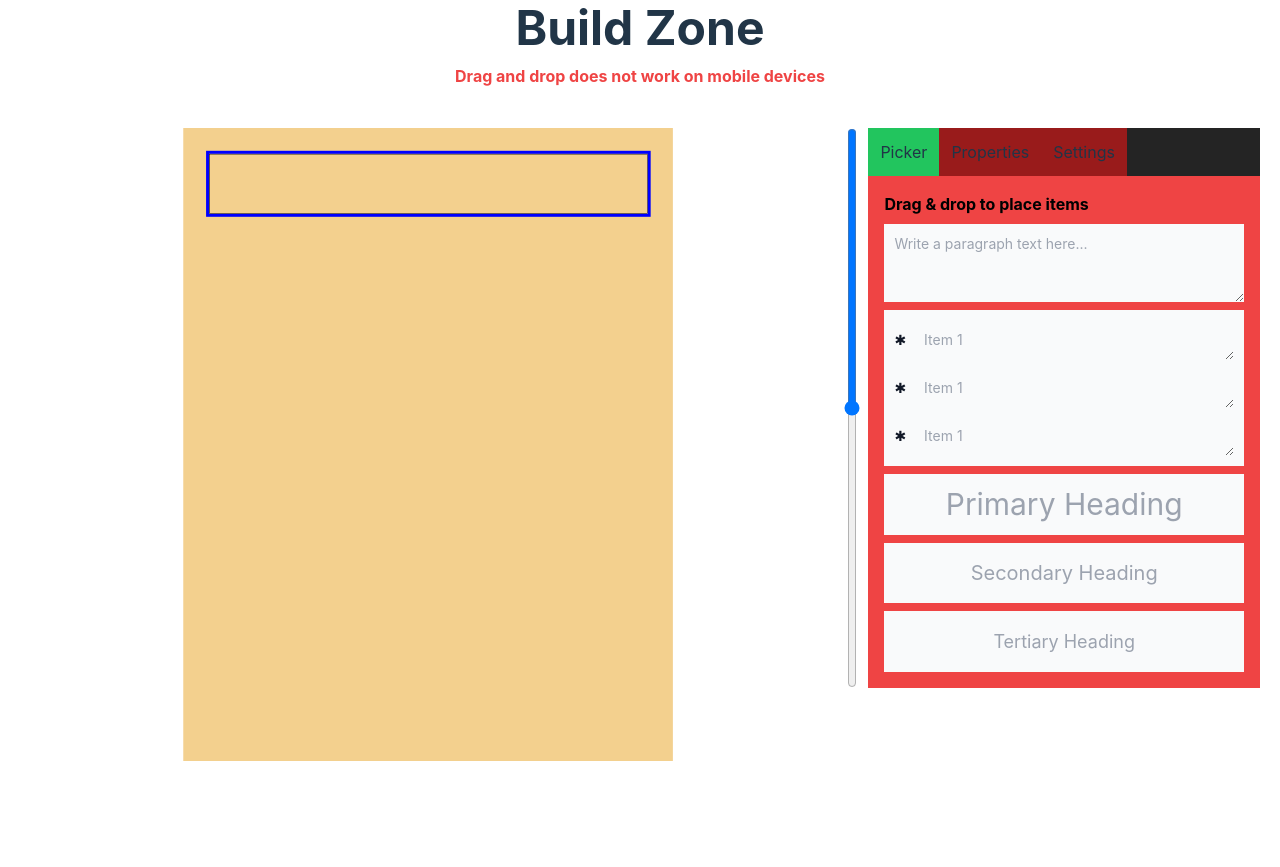
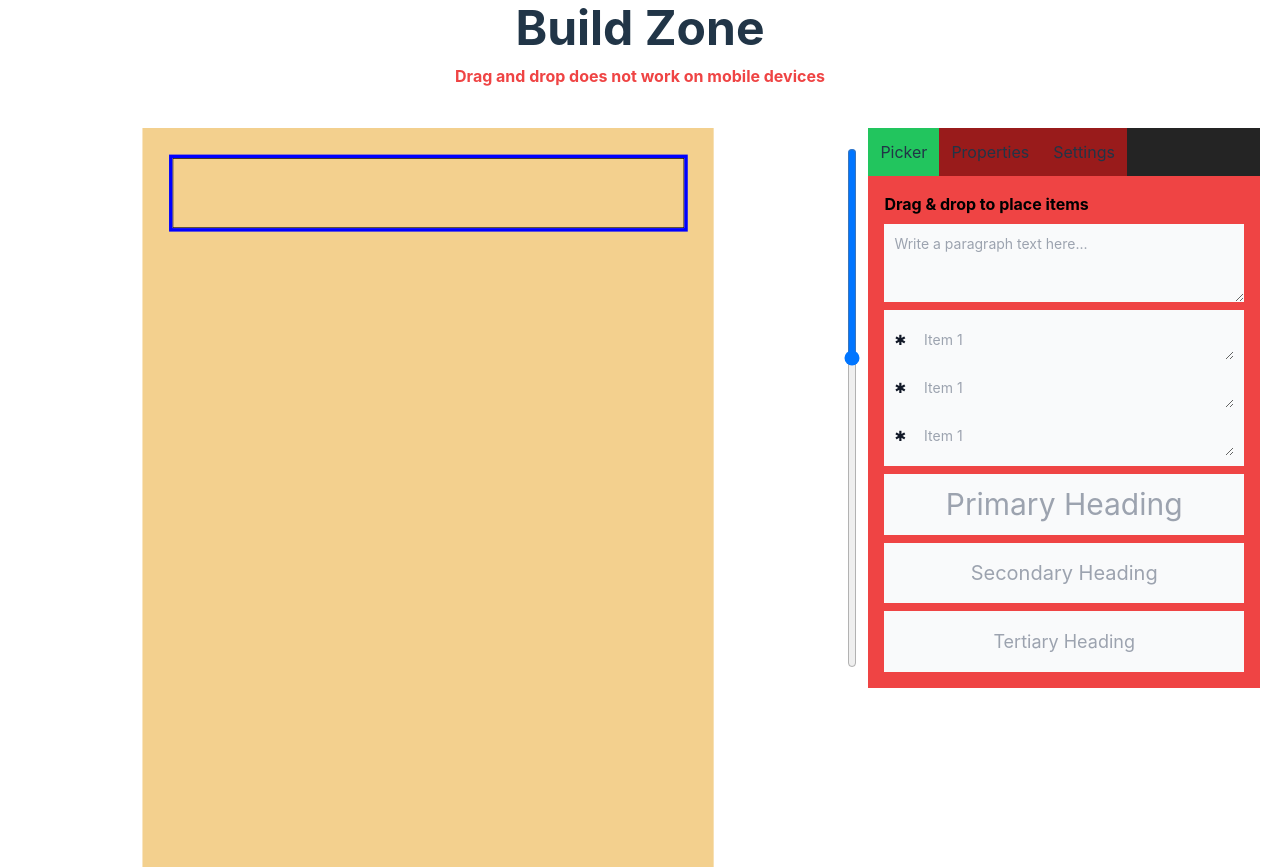
Before and after one commit to Metalax0/resume-builder, a React (Vite) app: page / in a window 1280 px wide. Shown: the part 860-1727 px from the top of the page. Before the commit the page ends 1621 px from the top, so only its background shows below. Built offline with nearby package versions, Linux system fonts and the light colour scheme; the HTML template or start-up script is replaced by a standard one.

Commit message:
Slider/ added zoom slider for stag

```diff
--- a/src/components/atoms/slider/index.tsx
+++ b/src/components/atoms/slider/index.tsx
@@ -4,6 +4,7 @@ interface SliderPropsType {
     handleChange: (value: number) => void;
     min?: number;
     max?: number;
+    orientation?: "vertical" | "horizontal";
 }
 
 export const Slider = ({
@@ -12,11 +13,17 @@ export const Slider = ({
     handleChange,
     min = 100,
     max = 1000,
+    orientation = "horizontal",
 }: SliderPropsType) => {
+    const className =
+        orientation === "horizontal"
+            ? "w-full h-2 bg-gray-200 rounded-lg appearance-none cursor-pointer dark:bg-gray-700"
+            : "h-full";
+
     return (
-        <div className="my-5">
+        <div className={`${orientation} my-5`}>
             <p className="text-gray-800 font-bold">{title}</p>
-            <div className="flex gap-3 items-center justify-center">
+            <div className="flex gap-3 items-center justify-center h-full">
                 <input
                     id={"range-" + title}
                     type="range"
@@ -25,9 +32,11 @@ export const Slider = ({
                     step={1}
                     value={value}
                     onChange={(e) => handleChange(Number(e.target.value))}
-                    className="w-full h-2 bg-gray-200 rounded-lg appearance-none cursor-pointer dark:bg-gray-700"
+                    className={className}
                 ></input>
-                <p className="text-gray-800 font-bold">{value}</p>
+                {orientation === "horizontal" && (
+                    <p className="text-gray-800 font-bold">{value}</p>
+                )}
             </div>
         </div>
     );
--- /dev/null
+++ b/src/components/molecules/zoomSlider/index.tsx
@@ -0,0 +1,25 @@
+import { SettingsReducerActions } from "../../../types/settings";
+import { Slider } from "../../atoms/slider";
+import { useSettingsContext } from "../../context/settingsContext";
+
+export const ZoomSlider = () => {
+    const { settingsState, settingsDispatch } = useSettingsContext();
+
+    const handleZoomChange = (value: number) => {
+        settingsDispatch({
+            type: SettingsReducerActions.setBuilderZoom,
+            value: value,
+        });
+    };
+
+    return (
+        <Slider
+            title={""}
+            value={settingsState.builderZoom}
+            min={50}
+            max={100}
+            handleChange={(value) => handleZoomChange(value)}
+            orientation="vertical"
+        />
+    );
+};
--- a/src/components/sections/builder/index.tsx
+++ b/src/components/sections/builder/index.tsx
@@ -4,6 +4,7 @@ import { useRowsAndColumns } from "../../../hooks/useRowsAndColumns";
 import { useEffect } from "react";
 import { Tabs } from "../tabs";
 import "./style.css";
+import { ZoomSlider } from "../../molecules/zoomSlider";
 
 export const Builder = () => {
     const { handleAddRow } = useRowsAndColumns();
@@ -11,16 +12,12 @@ export const Builder = () => {
         handleAddRow();
     }, []);
 
-    const handleZoomChange = (e) => {
-        console.log(e);
-    };
-
     return (
-        <div className="flex flex-col  justify-center items-center gap-10 px-5 w-full h-full">
+        <div className="flex flex-col justify-center items-center gap-10 px-5 w-full h-full">
             <Header />
-            <div className="vertical flex relative gap-2 w-full h-[70%] vertical ">
+            <div className="flex relative gap-2 w-full h-[70%] ">
                 <Main />
-                <input type="range" onChange={handleZoomChange} />
+                <ZoomSlider />
                 <Tabs />
             </div>
         </div>
--- a/src/components/sections/builder/main/index.tsx
+++ b/src/components/sections/builder/main/index.tsx
@@ -13,5 +13,11 @@ export const Main = () => {
         });
     }, [settingsDispatch, settingsState.pdfRef]);
 
+    useEffect(() => {
+        const zoomValue = settingsState.builderZoom / 100;
+        contentRef.current!.style.transform = `scale(${zoomValue})`;
+        contentRef.current!.style.transformOrigin = "top center";
+    }, [settingsState.builderZoom]);
+
     return <div ref={contentRef} className="" id="cv-main" />;
 };
--- a/src/components/sections/builder/style.css
+++ b/src/components/sections/builder/style.css
@@ -6,9 +6,6 @@
     gap: 5px;
     flex-direction: column;
     background-color: rgb(243, 208, 142);
-
-    transform: scale(0.6);
-    transform-origin: top center;
 }
 
 #cv-main * {
@@ -57,7 +54,7 @@
 @media print {
     #cv-main {
         background-color: rgb(249, 250, 251);
-        transform: scale(1);
+        transform: scale(1) !important;
     }
 
     * {
--- a/src/state-management/settingsReducer.ts
+++ b/src/state-management/settingsReducer.ts
@@ -15,6 +15,7 @@ export const settingsInitialState: SettingsStateType = {
         col: false,
     },
     pdfRef: createRef<HTMLElement>(),
+    builderZoom: 70,
 };
 
 export const settingsReducer = (
@@ -27,6 +28,7 @@ export const settingsReducer = (
         toggleShowSelections,
         isRowRemoveBttnDisabled,
         isColRemoveBttnDisabled,
+        setBuilderZoom,
         setPdfRef,
     } = SettingsReducerActions;
 
@@ -76,5 +78,12 @@ export const settingsReducer = (
                 pdfRef: action.value,
             };
         }
+
+        case setBuilderZoom: {
+            return {
+                ...state,
+                builderZoom: action.value,
+            };
+        }
     }
 };
--- a/src/types/settings.ts
+++ b/src/types/settings.ts
@@ -19,6 +19,7 @@ export enum SettingsReducerActions {
     isRowRemoveBttnDisabled,
     isColRemoveBttnDisabled,
     setPdfRef,
+    setBuilderZoom,
 }
 
 export type SettingsActionType =
@@ -27,7 +28,8 @@ export type SettingsActionType =
     | ToggleShowSelectionsAction
     | IsRowRemoveBttnDisabled
     | IsColRemoveBttnDisabled
-    | SetPdfRef;
+    | SetPdfRef
+    | SetBuilderZoom;
 
 export interface SettingsStateType {
     selectionPriority: SelectionPriorityEnumType;
@@ -38,6 +40,7 @@ export interface SettingsStateType {
         col: boolean;
     };
     pdfRef: React.RefObject<HTMLElement>;
+    builderZoom: number;
 }
 
 // Settings / Selection Priority
@@ -76,3 +79,8 @@ export interface SetPdfRef {
     type: SettingsReducerActions.setPdfRef;
     value: React.RefObject<HTMLElement>;
 }
+
+export interface SetBuilderZoom {
+    type: SettingsReducerActions.setBuilderZoom;
+    value: number;
+}
```
